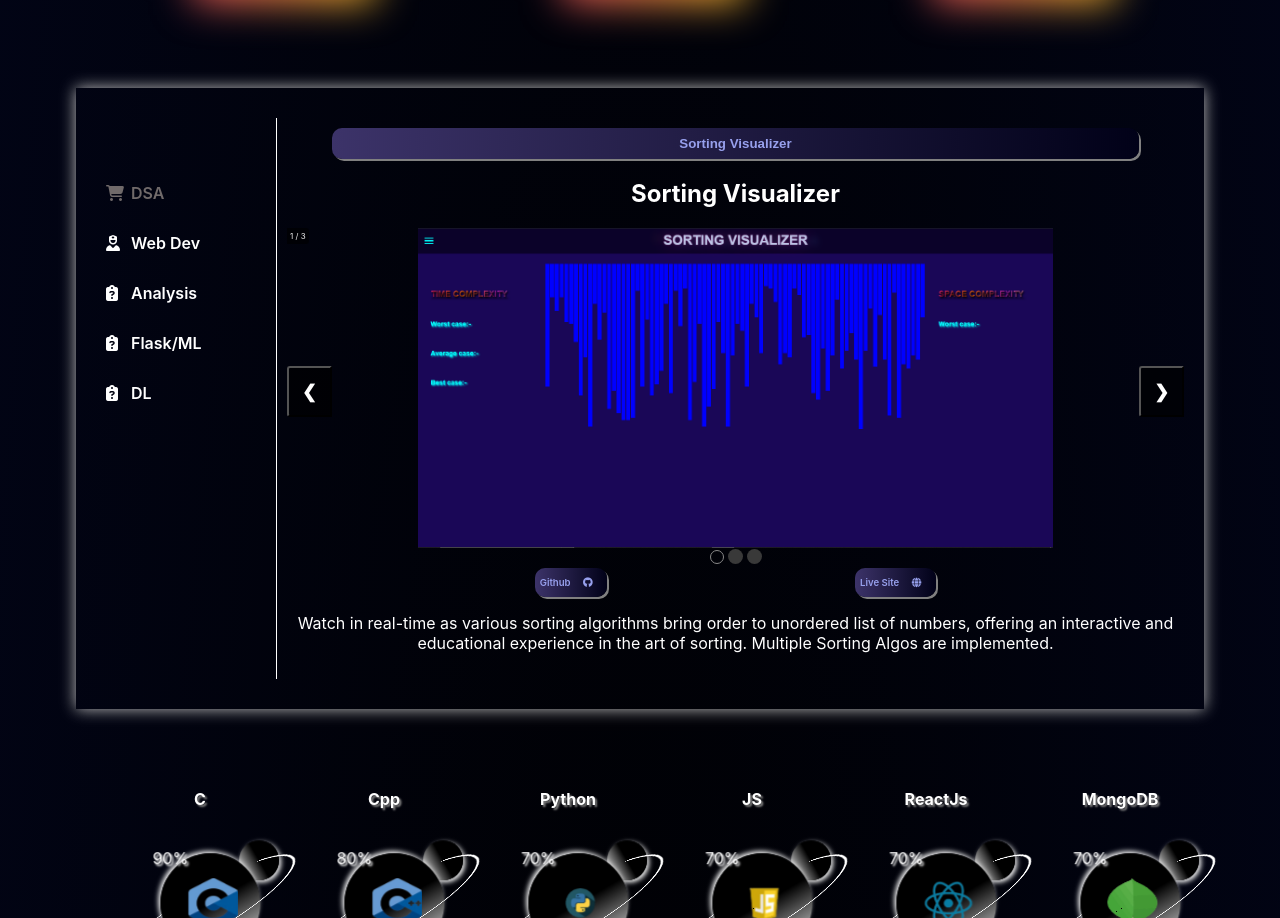
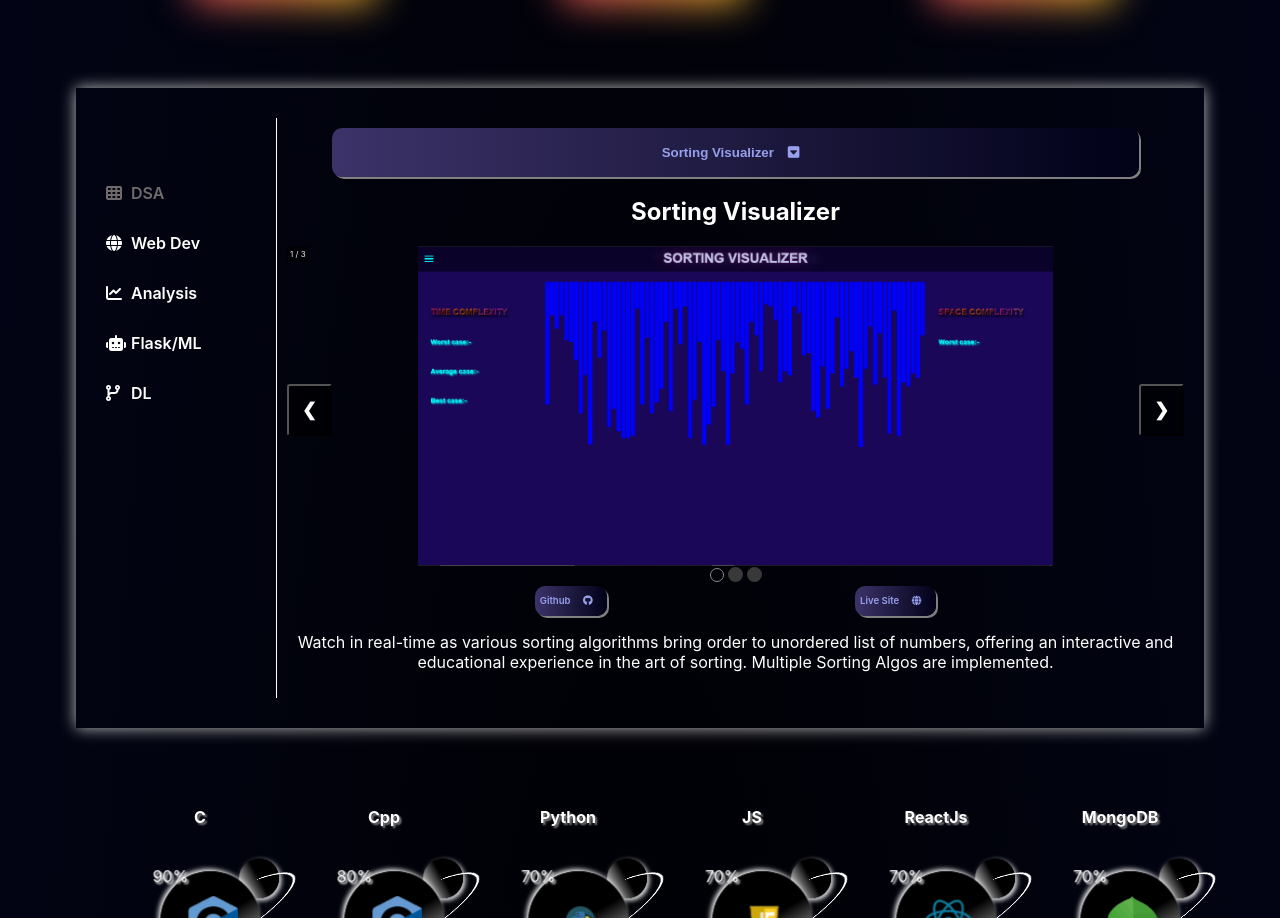
Before and after one commit to Ankit-Kumar-8700/Port_Folio, a React (Create React App) app: page / in a window 1280 px wide. Shown: the part 1888-2806 px from the top of the page. Built offline with nearby package versions, Linux system fonts and the light colour scheme.

Commit message:
Modified Projects section

```diff
--- a/src/components/projects.js
+++ b/src/components/projects.js
@@ -221,30 +221,30 @@ function Projects() {
       <div className="projects-tabs">
         <div className="projects-header">
           <div className="active" onClick={()=>{setProjectType("DSA"); setProject(Object.keys(data["DSA"])[0]); setSlideIndex(1);}}>
-          <i className="fa-solid fa-cart-shopping"></i>
+          <i class="fa-solid fa-table-cells"></i>
             DSA
           </div>
           <div onClick={()=>{setProjectType("Web-Dev"); setProject(Object.keys(data["Web-Dev"])[0]); setSlideIndex(1);}}>
-          <i className="fa-solid fa-user-nurse"></i>
+          <i class="fa-solid fa-globe"></i>
             Web Dev
           </div>
           <div onClick={()=>{setProjectType("Data Analysis"); setProject(Object.keys(data["Data Analysis"])[0]); setSlideIndex(1);}}>
-          <i className="fa-solid fa-clipboard-question"></i>
+          <i class="fa-solid fa-chart-line"></i>
           Analysis
           </div>
           <div onClick={()=>{setProjectType("Flask-ML"); setProject(Object.keys(data["Flask-ML"])[0]); setSlideIndex(1);}}>
-          <i className="fa-solid fa-clipboard-question"></i>
+          <i class="fa-solid fa-robot"></i>
             Flask/ML
           </div>
           <div onClick={()=>{setProjectType("Deep Learning"); setProject(Object.keys(data["Deep Learning"])[0]); setSlideIndex(1);}}>
-          <i className="fa-solid fa-clipboard-question"></i>
+          <i class="fa-solid fa-code-branch"></i>
           DL
           </div>
         </div>
         <div className="project-indicator"></div>
         <div className="projects-content">
         <div className="projectsDropdown">
-          <button onClick={handleProjectsDropdown} className="text-white projectsDropbtn">{project}</button>
+          <button onClick={handleProjectsDropdown} className="text-white projectsDropbtn">{project} <i className="fa-regular fa-square-caret-down" style={{fontSize:"inherit", color:"inherit", backgroundColor:"transparent"}}></i></button>
           <div id="projectDropdown" className="projectsDropdown-content">
             {Object.keys(data[projectType]).map((key)=>(
               <button className="dropopt" key={key} onClick={()=>{setSlideIndex(1); setProject(key);}}>{key}</button>
```
